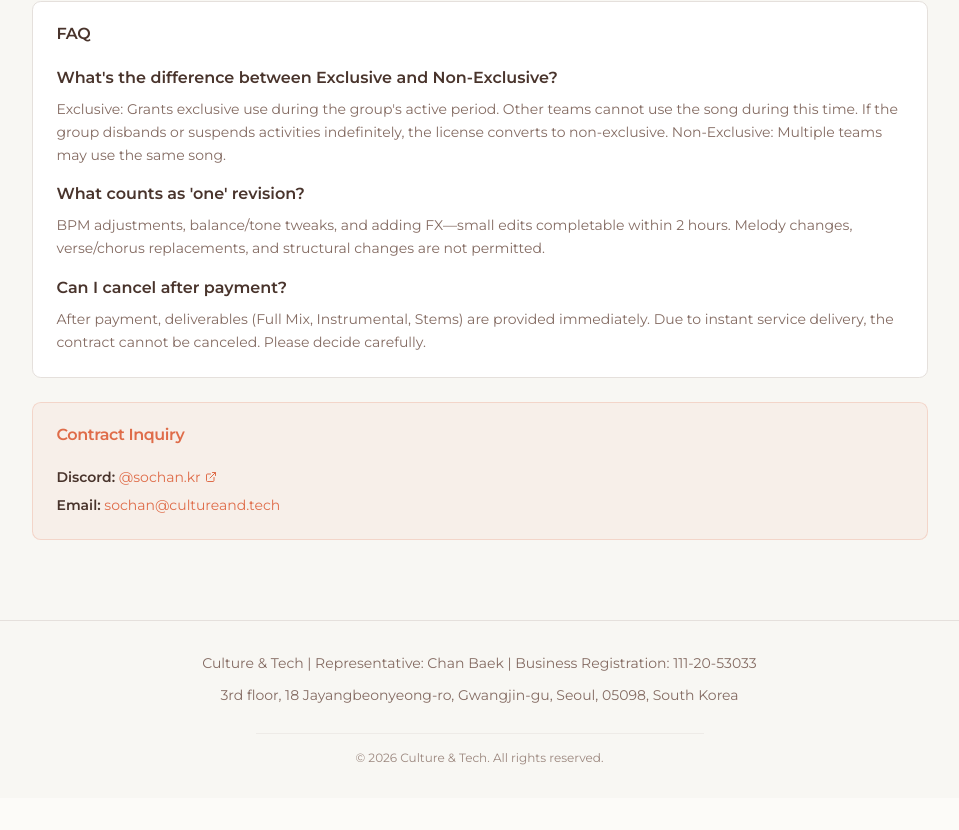
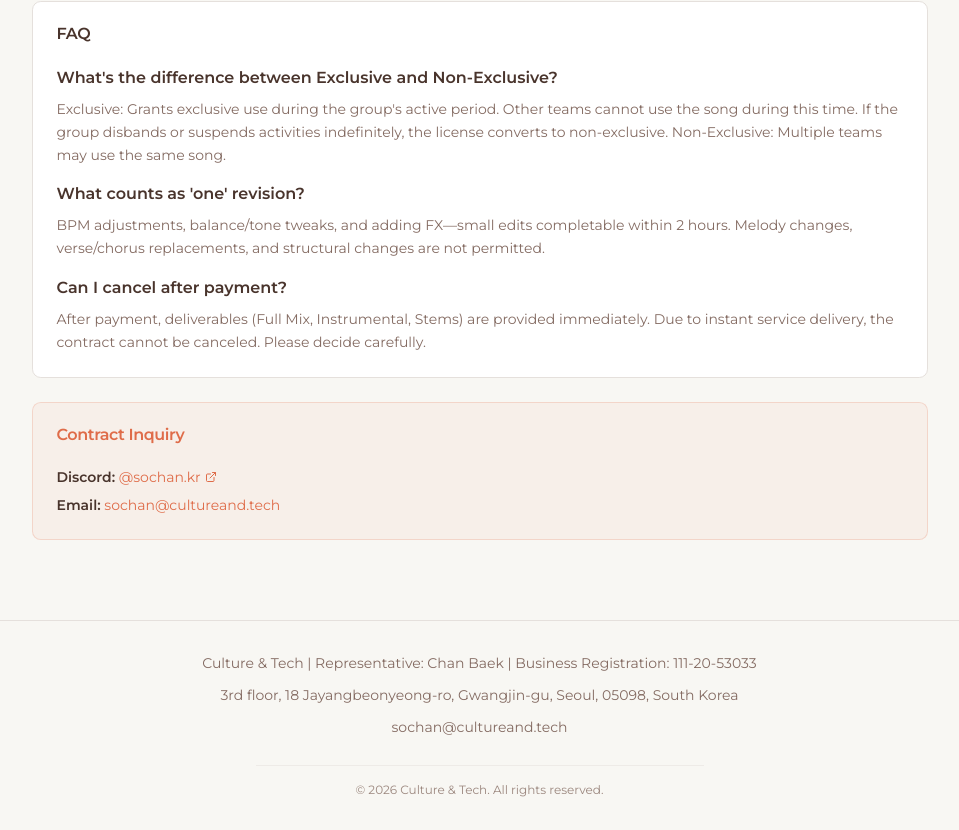
Before and after one commit to like-daffy/culture-and-tech-homepage, a Next.js app: page / in a window 1280 px wide. Shown: the part 2353-3183 px from the top of the page, without its empty margins (153-1112 px from the left). Before the commit the page ends 3151 px from the top, so only its background shows below. Built offline with nearby package versions, Linux system fonts and the light colour scheme.

Commit message:
style(ui): update footer layout

```diff
--- a/src/components/Footer.tsx
+++ b/src/components/Footer.tsx
@@ -7,38 +7,52 @@ export function Footer({ language }: FooterProps) {
     en: {
       companyInfo: "Culture & Tech | Representative: Chan Baek | Business Registration: 111-20-53033",
       address: "3rd floor, 18 Jayangbeonyeong-ro, Gwangjin-gu, Seoul, 05098, South Korea",
+      email: "sochan@cultureand.tech",
       copyright: "© 2026 Culture & Tech. All rights reserved.",
     },
     ko: {
       companyInfo: "Culture & Tech | 대표자: 백찬 | 사업자등록번호: 111-20-53033",
-      address: "05098 서울특별시 광진구 자양번영로 18, 3층",
-      email: "sochan@cultureand.tech",
+      addressWithEmail: "05098 서울특별시 광진구 자양번영로 18, 3층 | sochan@cultureand.tech",
       copyright: "© 2026 컬처앤테크. All right reserved.",
     },
   };
 
   const isKorean = language === "ko";
-  const { companyInfo, address, copyright } = content[language];
+  const { copyright } = content[language];
 
   return (
     <footer className="border-t border-border bg-muted/30 py-8">
       <div className="container">
         <div className="text-center space-y-3">
-          {/* Company Info and Business Registration */}
+          {isKorean ? (
+            <>
+              {/* Company Info */}
               <p className="text-sm text-muted-foreground">
-            {companyInfo}
+                {content.ko.companyInfo}
+              </p>
+
+              {/* Address with Email - Same Line */}
+              <p className="text-sm text-muted-foreground">
+                {content.ko.addressWithEmail}
+              </p>
+            </>
+          ) : (
+            <>
+              {/* Company Info */}
+              <p className="text-sm text-muted-foreground">
+                {content.en.companyInfo}
               </p>
 
               {/* Address */}
               <p className="text-sm text-muted-foreground">
-            {address}
+                {content.en.address}
               </p>
 
-          {/* Email - Korean only */}
-          {isKorean && (
+              {/* Email */}
               <p className="text-sm text-muted-foreground">
-              {content.ko.email}
+                {content.en.email}
               </p>
+            </>
           )}
 
           {/* Separator */}
```
Lines whose indentation alone changed are shown as unchanged.
